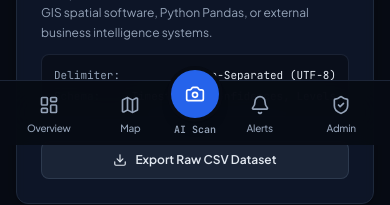
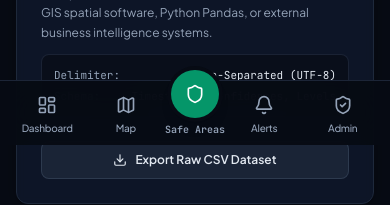
Before and after one commit to sgpushkar/disaster-platform, a React (Vite) app in the folder frontend/: page /reports in a window 390 px wide. Shown: the part 699-904 px from the top of the page. Built offline with nearby package versions, Linux system fonts and the light colour scheme; no server answers; sample sign-in values are in the browser's storage.

Commit message:
feat(navigation): integrate Safe Areas into top navbar and mobile bottom nav

```diff
--- a/frontend/src/components/BottomNav.jsx
+++ b/frontend/src/components/BottomNav.jsx
@@ -2,12 +2,11 @@ import React from 'react'
 import { Link, useLocation } from 'react-router-dom'
 import {
   LayoutDashboard,
-  Camera,
   Map,
   Bell,
   ShieldCheck,
-  FileSpreadsheet,
-  Activity
+  Activity,
+  Shield
 } from 'lucide-react'
 import { useAuth } from '../context/AuthContext.jsx'
 
@@ -18,18 +17,18 @@ export default function BottomNav() {
   if (!user) return null
 
   const items = [
-    { label: 'Overview', path: '/dashboard', icon: LayoutDashboard },
+    { label: 'Dashboard', path: '/dashboard', icon: LayoutDashboard },
     { label: 'Map', path: '/map', icon: Map },
     {
-      label: 'AI Scan',
-      path: '/predict',
-      icon: Camera,
+      label: 'Safe Areas',
+      path: '/safe-areas',
+      icon: Shield,
       isPrimary: true
     },
     { label: 'Alerts', path: '/alerts', icon: Bell },
     user.role === 'admin'
       ? { label: 'Admin', path: '/admin', icon: ShieldCheck }
-      : { label: 'Reports', path: '/reports', icon: FileSpreadsheet },
+      : { label: 'Risk', path: '/predict', icon: Activity },
   ]
 
   return (
@@ -48,13 +47,13 @@ export default function BottomNav() {
               >
                 <div className={`h-12 w-12 rounded-full flex items-center justify-center shadow-lg transition-transform active:scale-95 ${
                   active
-                    ? 'bg-blue-600 text-white ring-4 ring-slate-950 shadow-blue-500/25'
-                    : 'bg-blue-600 text-white ring-4 ring-slate-950 hover:bg-blue-500'
+                    ? 'bg-emerald-600 text-white ring-4 ring-slate-950 shadow-emerald-500/30'
+                    : 'bg-emerald-600 text-white ring-4 ring-slate-950 hover:bg-emerald-500'
                 }`}>
                   <Icon className="h-5 w-5" />
                 </div>
                 <span className={`text-[10px] font-mono mt-1 font-semibold ${
-                  active ? 'text-blue-400' : 'text-slate-400'
+                  active ? 'text-emerald-400' : 'text-slate-400'
                 }`}>
                   {item.label}
                 </span>
--- a/frontend/src/components/Navbar.jsx
+++ b/frontend/src/components/Navbar.jsx
@@ -10,14 +10,16 @@ import {
   LogOut,
   Radio,
   MapPin,
-  Menu
+  Menu,
+  Shield
 } from 'lucide-react'
 import { useAuth } from '../context/AuthContext.jsx'
 
 const navItems = [
   { label: 'Dashboard', path: '/dashboard', icon: LayoutDashboard },
-  { label: 'Predict', path: '/predict', icon: Activity },
+  { label: 'Risk Analysis', path: '/predict', icon: Activity },
   { label: 'GIS Map', path: '/map', icon: Map },
+  { label: 'Safe Areas', path: '/safe-areas', icon: Shield },
   { label: 'Alerts', path: '/alerts', icon: Bell },
   { label: 'Reports', path: '/reports', icon: FileSpreadsheet },
 ]
@@ -37,7 +39,7 @@ export default function Navbar() {
           <span className="flex items-center gap-1.5 text-emerald-400 font-medium">
             <span className="h-1.5 w-1.5 rounded-full bg-emerald-400 animate-ping" />
             <Radio className="h-3 w-3" />
-            RADAR FEED: ACTIVE
+            EARLY WARNING: ACTIVE
           </span>
           <span className="text-slate-600">|</span>
           <span className="flex items-center gap-1 text-slate-400">
```
